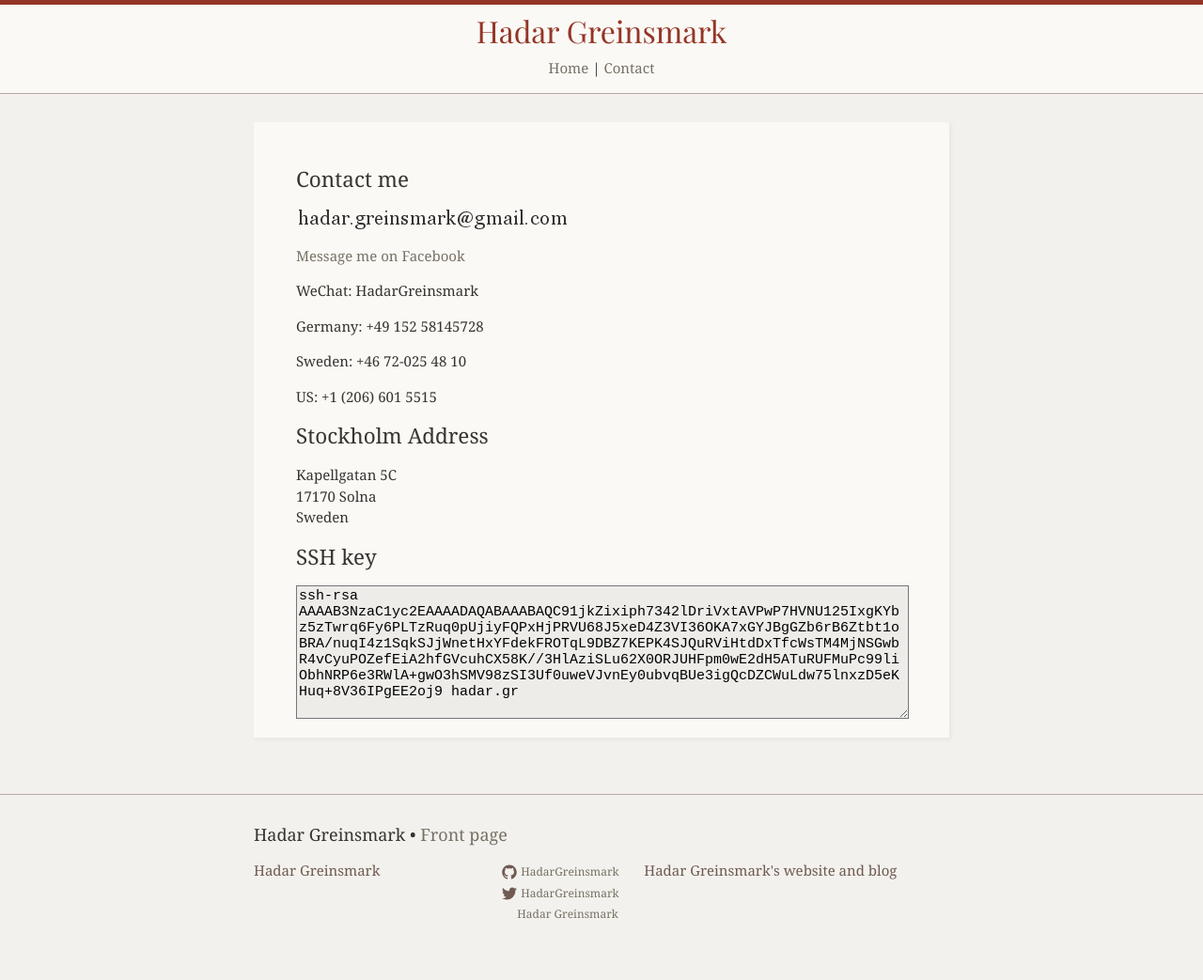
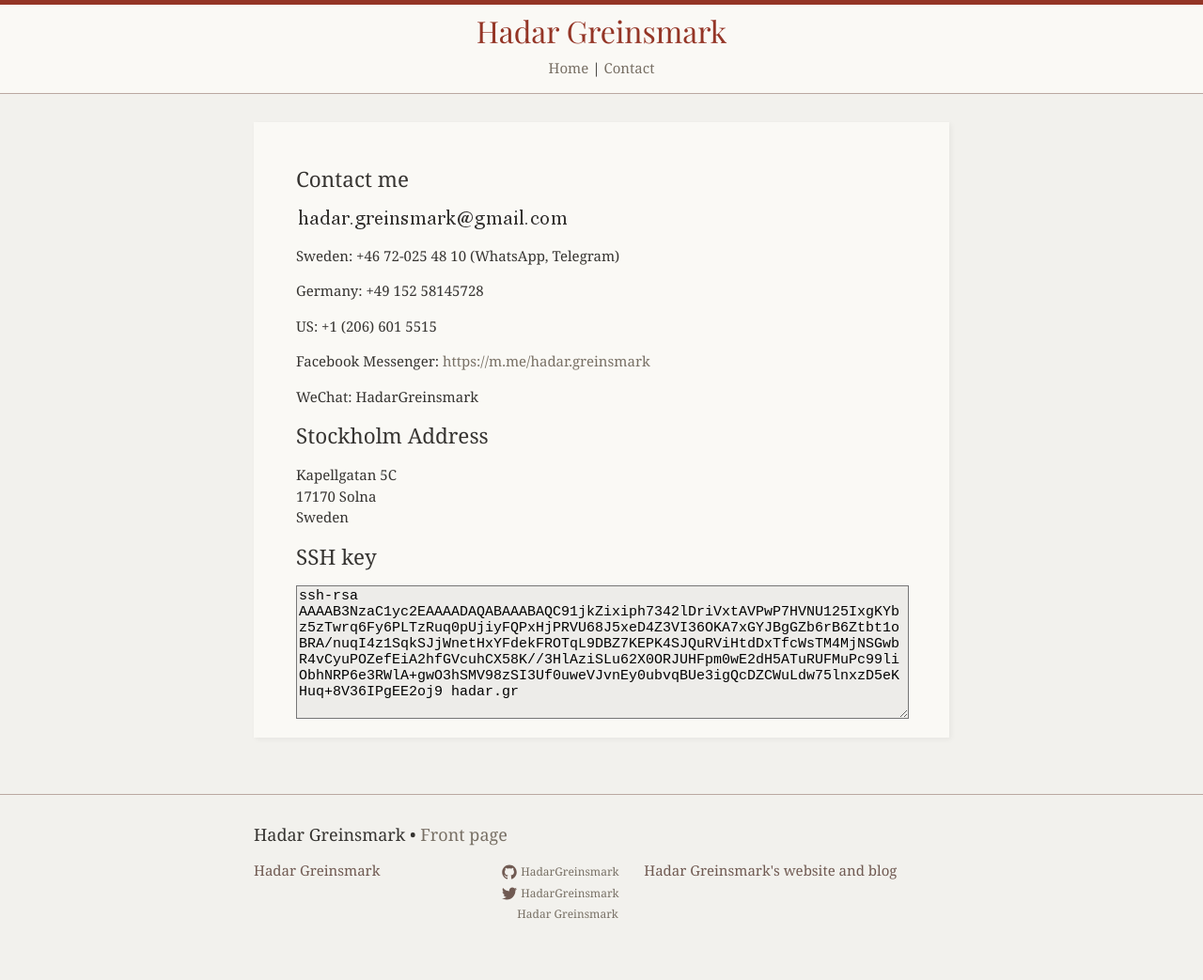
Before and after one commit to HadarGreinsmark/hadargreinsmark.github.io, a Jekyll site: the page built from contact.html, in a window 1280 px wide. Shown: the whole page at 94% size. Built offline with Jekyll 4.4.1, drawn with Linux system fonts in a browser that asks for light colours; some web fonts are replaced.

Commit message:
Clarify contact info

```diff
--- a/contact.html
+++ b/contact.html
@@ -8,11 +8,11 @@ permalink: contact
 
 		<h1>Contact me</h1>
 		<p><img src="email.png" alt="email"></p>
-		<p><a href="https://m.me/hadar.greinsmark">Message me on Facebook</a></p>
+		<p>Sweden: +46 72-025 48 10 (WhatsApp, Telegram)</p>
+		<p>Germany: +49 152 58145728</p>
+		<p>US: +1 (206) 601 5515</p>
+		<p>Facebook Messenger: <a href="https://m.me/hadar.greinsmark">https://m.me/hadar.greinsmark</a></p>
 		<p>WeChat: HadarGreinsmark</p>
-		<p>Germany: +49 152 58145728</p>
-		<p>Sweden: +46 72-025 48 10</p>
-		<p>US: +1 (206) 601 5515</p>
 
 		<h2>Stockholm Address</h2>
 		<p>Kapellgatan 5C<br/>17170 Solna<br/>Sweden</p>
```
